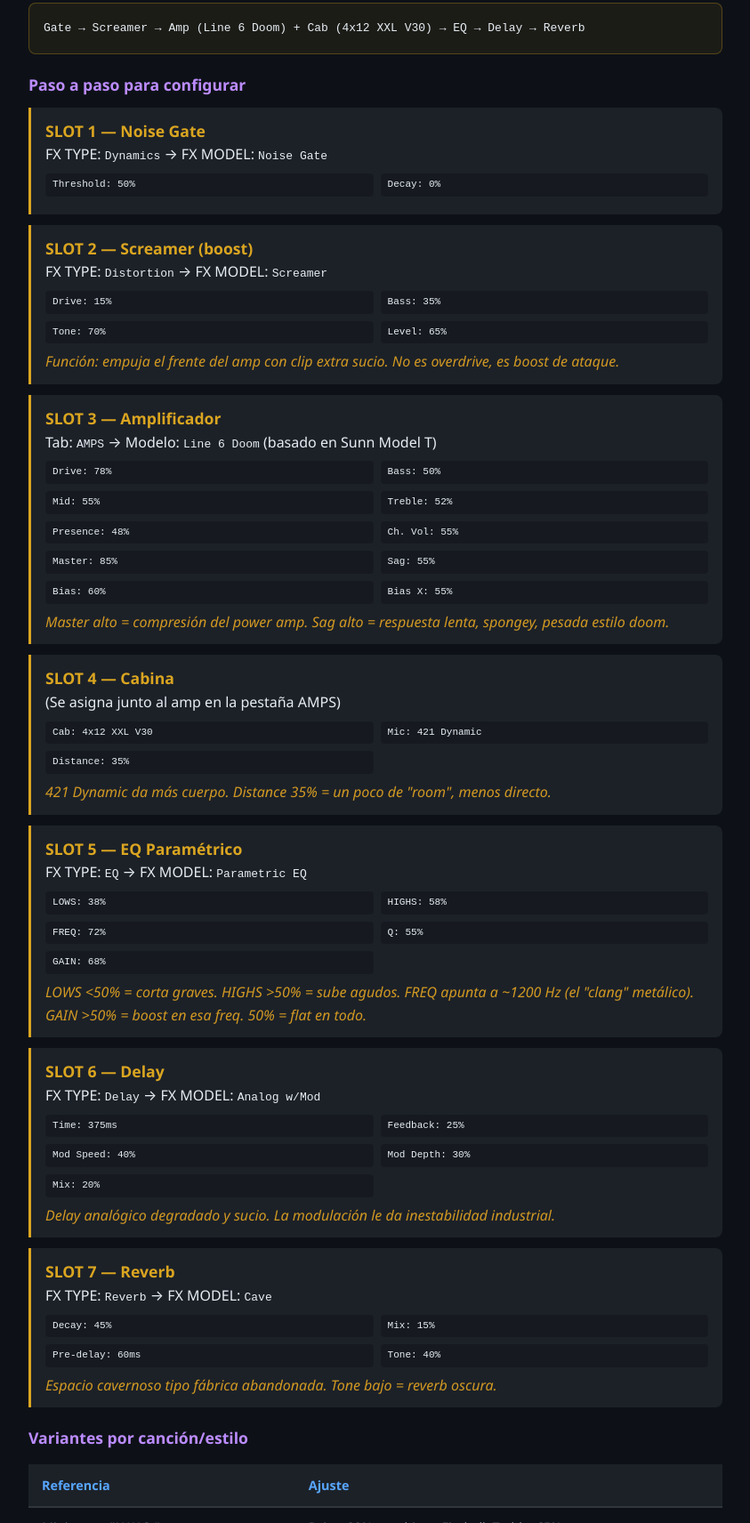
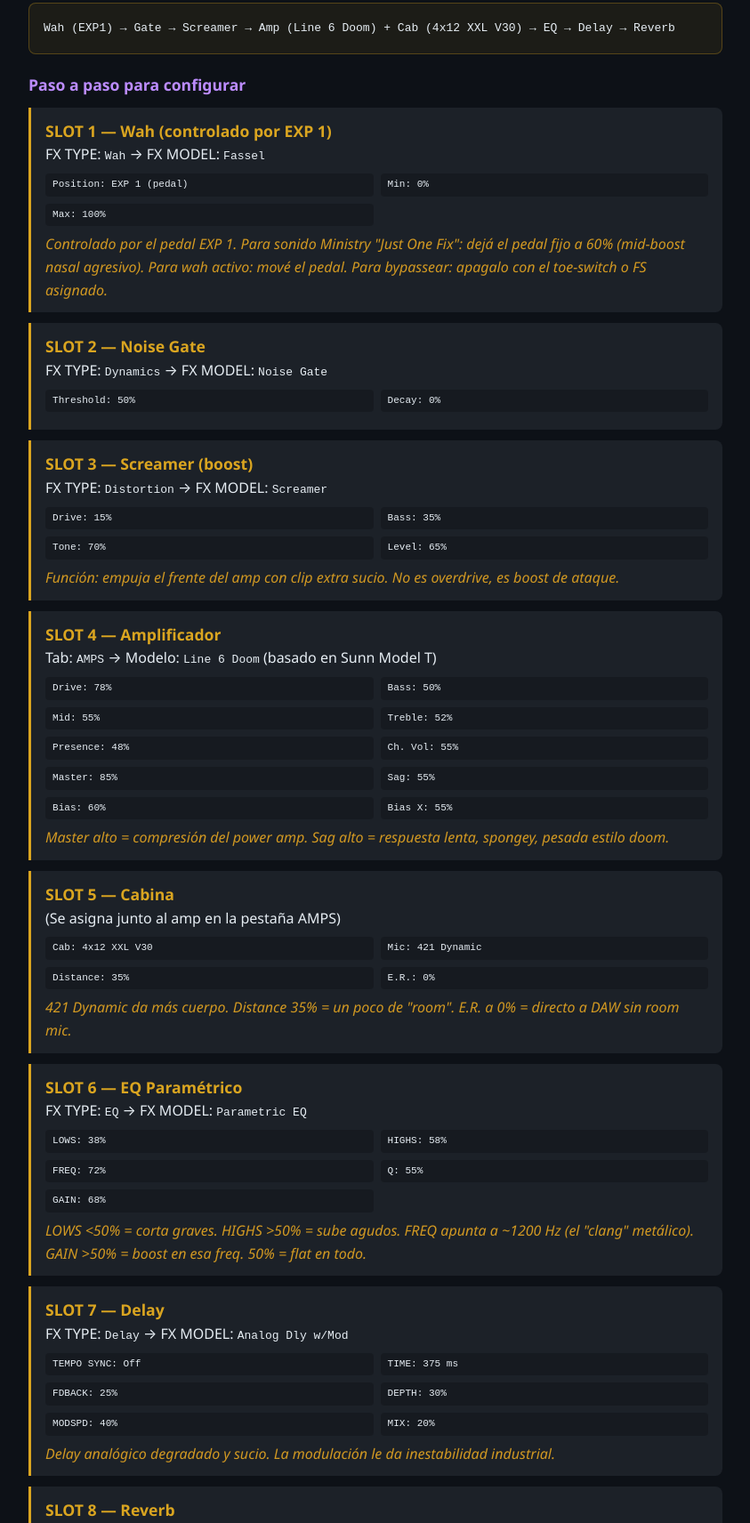
Before and after one commit to marbaezf-tech/plaga-wiki, a website: page musica-config.html in a window 1280 px wide. Shown: the part 5467-7179 px from the top of the page at 89% size, without its empty margins (308-1151 px from the left). Drawn offline with Linux system fonts and the light colour scheme.

Commit message:
feat(wiki): agregar Wah EXP1 + Volume EXP2, renumerar slots, corregir nombres params delay

```diff
--- a/musica-config.html
+++ b/musica-config.html
@@ -214,13 +214,24 @@
 
             <h3>Cadena de señal (Single Path — serie)</h3>
             <div class="signal-flow">
-                Gate → Screamer → Amp (Line 6 Doom) + Cab (4x12 XXL V30) → EQ → Delay → Reverb
+                Wah (EXP1) → Gate → Screamer → Amp (Line 6 Doom) + Cab (4x12 XXL V30) → EQ → Delay → Reverb
             </div>
 
             <h3>Paso a paso para configurar</h3>
 
             <div class="step">
-                <span class="step-num">SLOT 1 — Noise Gate</span><br>
+                <span class="step-num">SLOT 1 — Wah (controlado por EXP 1)</span><br>
+                FX TYPE: <code>Wah</code> → FX MODEL: <code>Fassel</code>
+                <div class="param-grid">
+                    <span class="param">Position: EXP 1 (pedal)</span>
+                    <span class="param">Min: 0%</span>
+                    <span class="param">Max: 100%</span>
+                </div>
+                <em>Controlado por el pedal EXP 1. Para sonido Ministry "Just One Fix": dejá el pedal fijo a 60% (mid-boost nasal agresivo). Para wah activo: mové el pedal. Para bypassear: apagalo con el toe-switch o FS asignado.</em>
+            </div>
+
+            <div class="step">
+                <span class="step-num">SLOT 2 — Noise Gate</span><br>
                 FX TYPE: <code>Dynamics</code> → FX MODEL: <code>Noise Gate</code>
                 <div class="param-grid">
                     <span class="param">Threshold: 50%</span>
@@ -229,7 +240,7 @@
             </div>
 
             <div class="step">
-                <span class="step-num">SLOT 2 — Screamer (boost)</span><br>
+                <span class="step-num">SLOT 3 — Screamer (boost)</span><br>
                 FX TYPE: <code>Distortion</code> → FX MODEL: <code>Screamer</code>
                 <div class="param-grid">
                     <span class="param">Drive: 15%</span>
@@ -241,7 +252,7 @@
             </div>
 
             <div class="step">
-                <span class="step-num">SLOT 3 — Amplificador</span><br>
+                <span class="step-num">SLOT 4 — Amplificador</span><br>
                 Tab: <code>AMPS</code> → Modelo: <code>Line 6 Doom</code> (basado en Sunn Model T)
                 <div class="param-grid">
                     <span class="param">Drive: 78%</span>
@@ -259,18 +270,19 @@
             </div>
 
             <div class="step">
-                <span class="step-num">SLOT 4 — Cabina</span><br>
+                <span class="step-num">SLOT 5 — Cabina</span><br>
                 (Se asigna junto al amp en la pestaña AMPS)
                 <div class="param-grid">
                     <span class="param">Cab: 4x12 XXL V30</span>
                     <span class="param">Mic: 421 Dynamic</span>
                     <span class="param">Distance: 35%</span>
+                    <span class="param">E.R.: 0%</span>
                 </div>
-                <em>421 Dynamic da más cuerpo. Distance 35% = un poco de "room", menos directo.</em>
+                <em>421 Dynamic da más cuerpo. Distance 35% = un poco de "room". E.R. a 0% = directo a DAW sin room mic.</em>
             </div>
 
             <div class="step">
-                <span class="step-num">SLOT 5 — EQ Paramétrico</span><br>
+                <span class="step-num">SLOT 6 — EQ Paramétrico</span><br>
                 FX TYPE: <code>EQ</code> → FX MODEL: <code>Parametric EQ</code>
                 <div class="param-grid">
                     <span class="param">LOWS: 38%</span>
@@ -283,20 +295,21 @@
             </div>
 
             <div class="step">
-                <span class="step-num">SLOT 6 — Delay</span><br>
-                FX TYPE: <code>Delay</code> → FX MODEL: <code>Analog w/Mod</code>
+                <span class="step-num">SLOT 7 — Delay</span><br>
+                FX TYPE: <code>Delay</code> → FX MODEL: <code>Analog Dly w/Mod</code>
                 <div class="param-grid">
-                    <span class="param">Time: 375ms</span>
-                    <span class="param">Feedback: 25%</span>
-                    <span class="param">Mod Speed: 40%</span>
-                    <span class="param">Mod Depth: 30%</span>
-                    <span class="param">Mix: 20%</span>
+                    <span class="param">TEMPO SYNC: Off</span>
+                    <span class="param">TIME: 375 ms</span>
+                    <span class="param">FDBACK: 25%</span>
+                    <span class="param">DEPTH: 30%</span>
+                    <span class="param">MODSPD: 40%</span>
+                    <span class="param">MIX: 20%</span>
                 </div>
                 <em>Delay analógico degradado y sucio. La modulación le da inestabilidad industrial.</em>
             </div>
 
             <div class="step">
-                <span class="step-num">SLOT 7 — Reverb</span><br>
+                <span class="step-num">SLOT 8 — Reverb</span><br>
                 FX TYPE: <code>Reverb</code> → FX MODEL: <code>Cave</code>
                 <div class="param-grid">
                     <span class="param">Decay: 45%</span>
@@ -305,6 +318,16 @@
                     <span class="param">Tone: 40%</span>
                 </div>
                 <em>Espacio cavernoso tipo fábrica abandonada. Tone bajo = reverb oscura.</em>
+            </div>
+
+            <h3>Asignación de pedales de expresión</h3>
+            <table>
+                <tr><th>Pedal</th><th>Controla</th><th>En este preset</th></tr>
+                <tr><td><strong>EXP 1</strong></td><td>Wah (Fassel) — posición del filtro</td><td>Mover para wah activo. Fijar a 60% para sonido Ministry. Apagar para bypass.</td></tr>
+                <tr><td><strong>EXP 2</strong></td><td>Volume Pedal (reservado para CORDYCEPS AMB)</td><td>No se usa en este preset. Dejarlo al máximo.</td></tr>
+            </table>
+            <div class="tip-box">
+                <strong>💡 Tip Wah fijo:</strong> Para el sonido "Just One Fix" de Ministry, pisá el pedal EXP 1 hasta ~60% y dejalo ahí. Ese mid-boost nasal constante es la textura industrial. No necesitás moverlo — es un filtro estático.
             </div>
 
             <h3>Variantes por canción/estilo</h3>
@@ -455,13 +478,14 @@
             <h3>Paso a paso</h3>
 
             <div class="step">
-                <span class="step-num">SLOT 1 — Volume Pedal</span><br>
+                <span class="step-num">SLOT 1 — Volume Pedal (controlado por EXP 2)</span><br>
                 FX TYPE: <code>Volume/Pan</code> → FX MODEL: <code>Volume Pedal</code>
                 <div class="param-grid">
-                    <span class="param">Position: Expression Pedal</span>
-                    <span class="param">Min: 0%, Max: 100%</span>
+                    <span class="param">Position: EXP 2</span>
+                    <span class="param">Min: 0%</span>
+                    <span class="param">Max: 100%</span>
                 </div>
-                <em>Volume swells: las notas aparecen sin ataque de púa. Como esporas brotando.</em>
+                <em>Controlado por pedal EXP 2. Subí lento para volume swells — las notas aparecen sin ataque de púa. Como esporas brotando del micelio.</em>
             </div>
 
             <div class="step">
```
